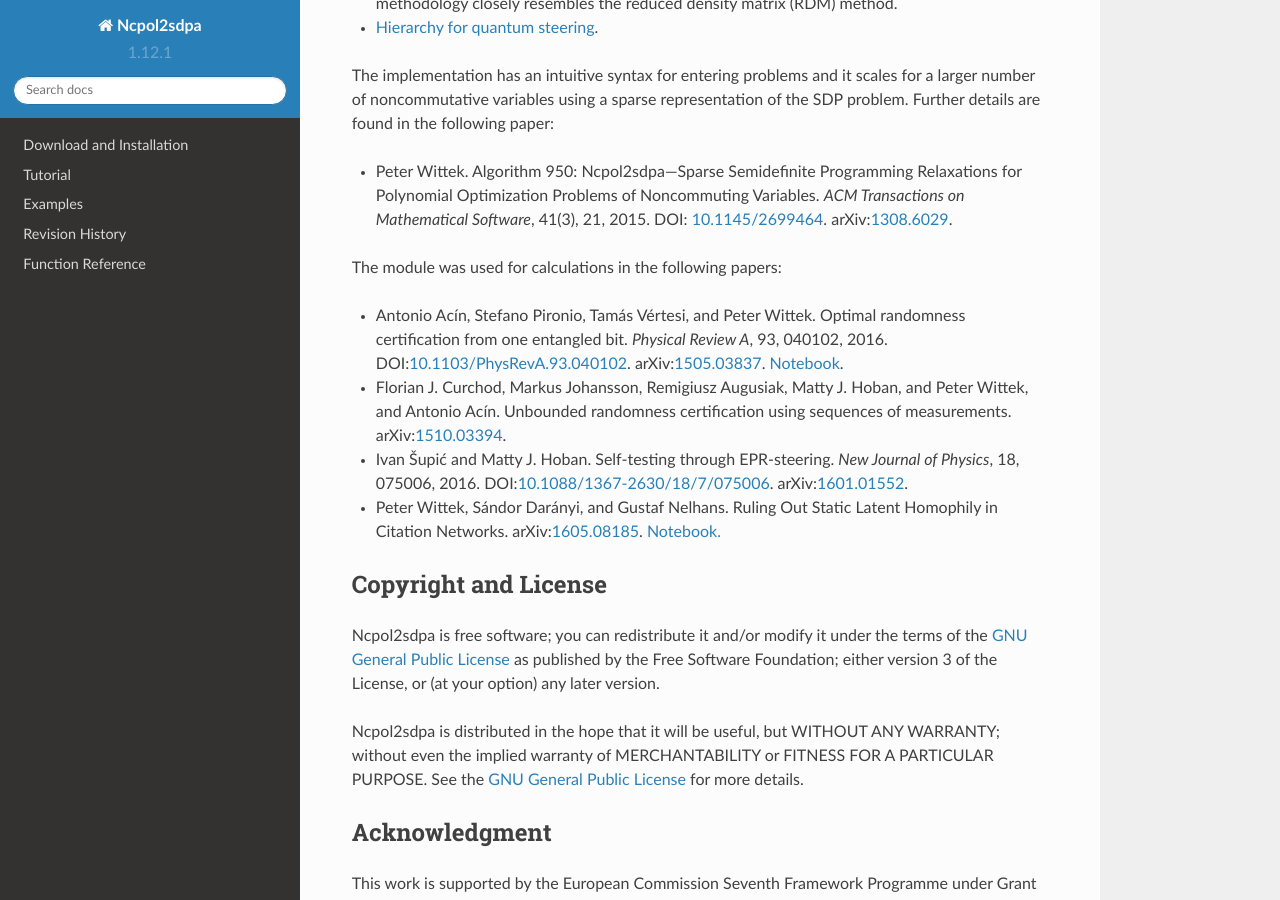
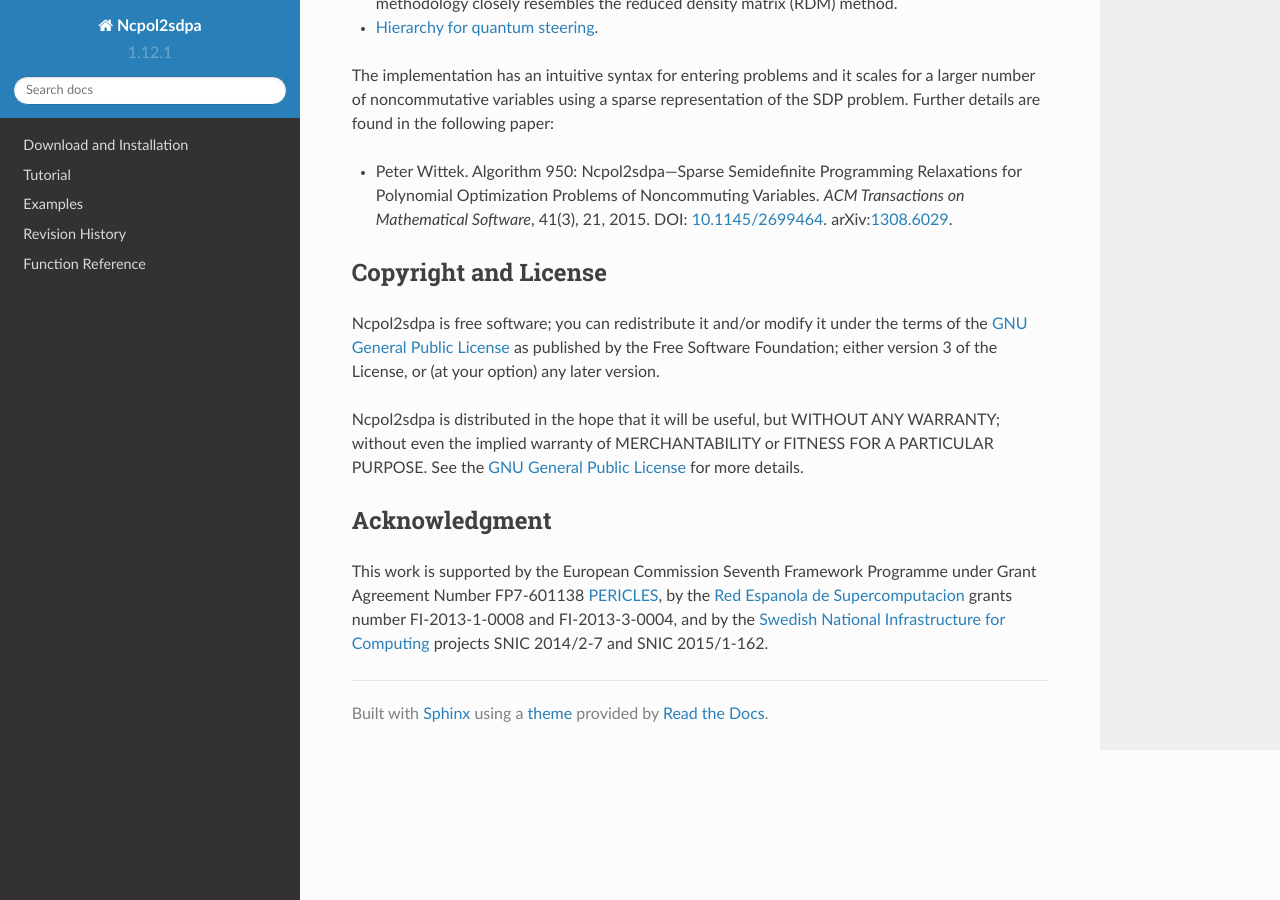
Before and after one commit to peterwittek/ncpol2sdpa, a Sphinx documentation site: the page built from doc/source/introduction.rst, in a window 1280 px wide and 900 px high, scrolled down 600 px. Built offline with Sphinx 7.4.7 and the Read the Docs theme 2.0.0, drawn with Linux system fonts in a browser that asks for light colours.

Commit message:
Reference list removed

```diff
--- a/doc/source/introduction.rst
+++ b/doc/source/introduction.rst
@@ -16,16 +16,6 @@ The implementation has an intuitive syntax for entering problems and it scales f
 
 - Peter Wittek. Algorithm 950: Ncpol2sdpa---Sparse Semidefinite Programming Relaxations for Polynomial Optimization Problems of Noncommuting Variables. *ACM Transactions on Mathematical Software*, 41(3), 21, 2015. DOI: `10.1145/2699464 <http://dx.doi.org/10.1145/2699464>`_. arXiv:`1308.6029 <http://arxiv.org/abs/1308.6029>`_.
 
-The module was used for calculations in the following papers:
-
-- Antonio Acín, Stefano Pironio, Tamás Vértesi, and Peter Wittek. Optimal randomness certification from one entangled bit. *Physical Review A*, 93, 040102, 2016. DOI:`10.1103/PhysRevA.93.040102 <https://dx.doi.org/10.1103/PhysRevA.93.040102>`_.  arXiv:`1505.03837 <http://arxiv.org/abs/1505.03837>`_. `Notebook <https://nbviewer.ipython.org/github/peterwittek/ipython-notebooks/blob/master/Optimal%20randomness%20generation%20from%20entangled%20quantum%20states.ipynb>`__.
-
-- Florian J. Curchod, Markus Johansson, Remigiusz Augusiak, Matty J. Hoban, and Peter Wittek, and Antonio Acín. Unbounded randomness certification using sequences of measurements. arXiv:`1510.03394 <https://arxiv.org/abs/1510.03394>`_.
-
-- Ivan Šupić and Matty J. Hoban. Self-testing through EPR-steering. *New Journal of Physics*, 18, 075006, 2016. DOI:`10.1088/1367-2630/18/7/075006 <https://dx.doi.org/10.1088/1367-2630/18/7/075006>`_. arXiv:`1601.01552 <http://arxiv.org/abs/1601.01552>`_.
-
-- Peter Wittek, Sándor Darányi, and Gustaf Nelhans. Ruling Out Static Latent Homophily in Citation Networks. arXiv:`1605.08185 <http://arxiv.org/abs/1605.08185>`_. `Notebook. <https://nbviewer.jupyter.org/github/peterwittek/ipython-notebooks/blob/master/Citation_Network_SDP.ipynb>`_
-
 Copyright and License
 =====================
 Ncpol2sdpa is free software; you can redistribute it and/or modify it under the terms of the `GNU General Public License <http://www.gnu.org/licenses/gpl-3.0.html>`_ as published by the Free Software Foundation; either version 3 of the License, or (at your option) any later version.
```
Also changed, not shown: README.rst (+0 -10 lines).
